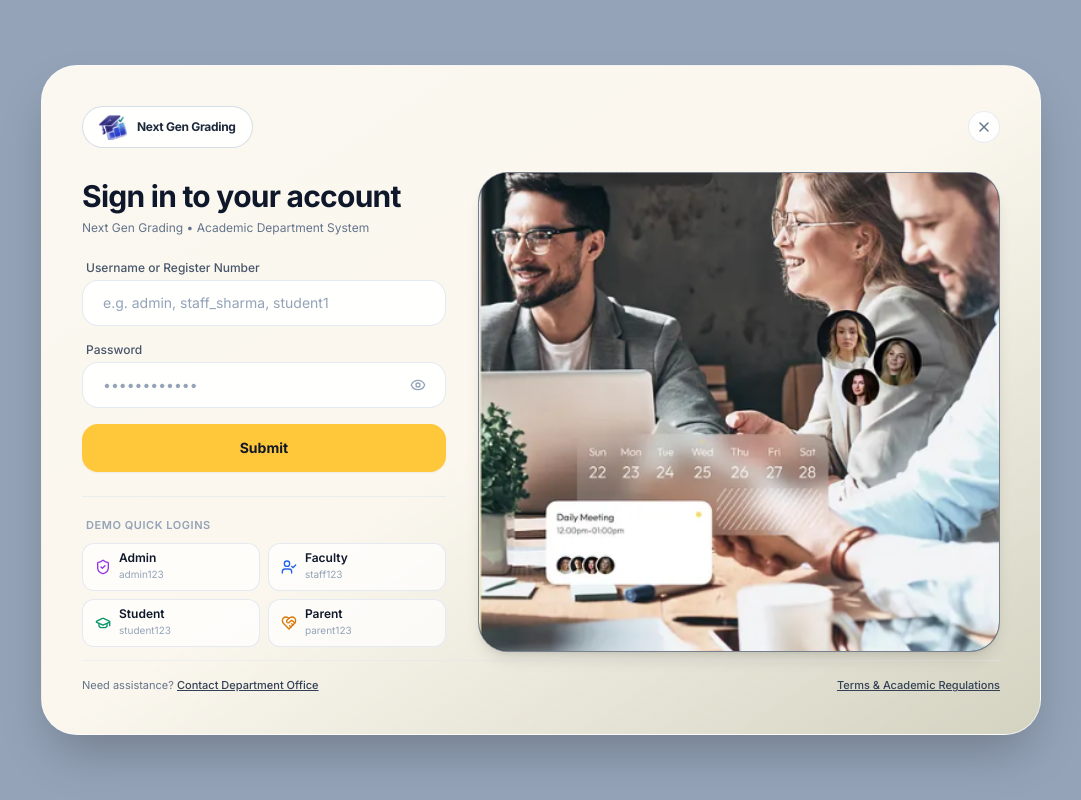
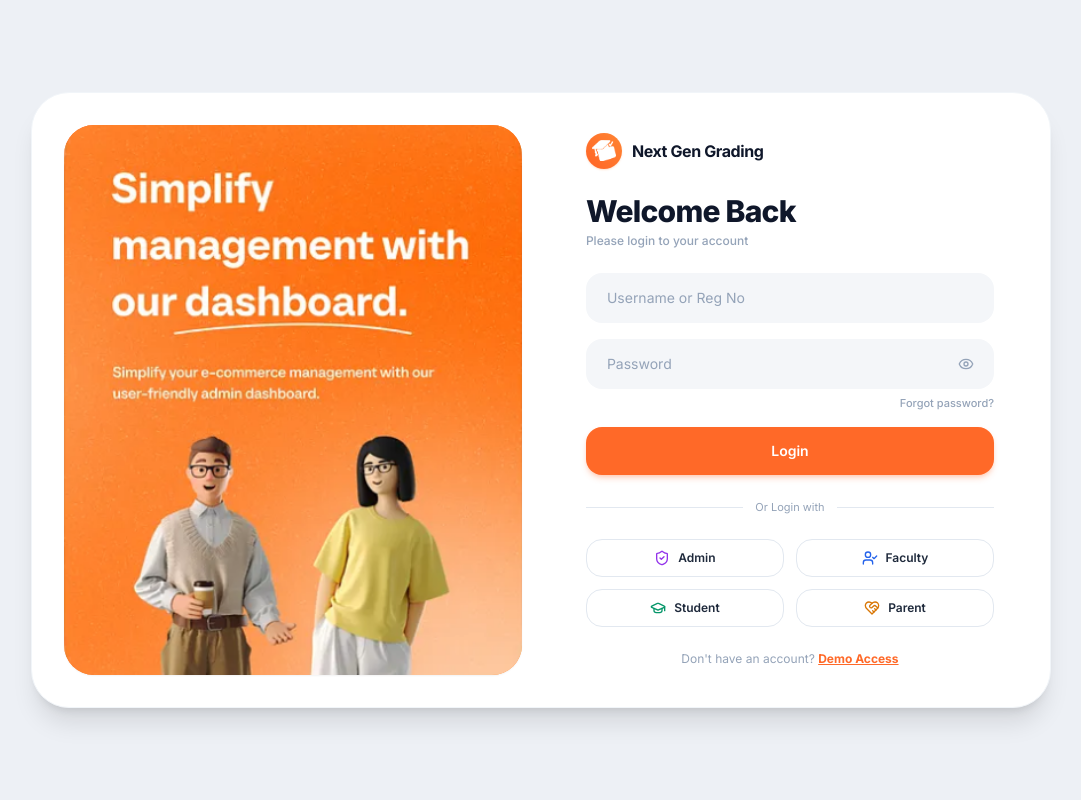
Before and after one commit to kmabhinav05/next-gen-grading, a React (Vite) app in the folder frontend/: page /login in a window 1280 px wide. Shown: the whole page, without its empty margins (99-1180 px from the left). Built offline with nearby package versions, Linux system fonts and the light colour scheme; the HTML template or start-up script is replaced by a standard one.

Commit message:
Replace login page design with vibrant orange split layout and 3D banner

```diff
--- a/frontend/src/pages/auth/Login.jsx
+++ b/frontend/src/pages/auth/Login.jsx
@@ -1,7 +1,7 @@
 import React, { useState } from 'react';
 import { useNavigate } from 'react-router-dom';
 import { useAuth } from '../../context/AuthContext';
-import { Eye, EyeOff, ShieldCheck, UserCheck, GraduationCap, HeartHandshake, X } from 'lucide-react';
+import { Eye, EyeOff, ShieldCheck, UserCheck, GraduationCap, HeartHandshake } from 'lucide-react';
 
 export const Login = () => {
   const [username, setUsername] = useState('');
@@ -38,7 +38,7 @@ export const Login = () => {
       const user = await login(username, password);
       redirectByRole(user.role);
     } catch (err) {
-      // Toast displayed by AuthContext
+      // Toast notification handled by AuthContext
     } finally {
       setSubmitting(false);
     }
@@ -58,63 +58,62 @@ export const Login = () => {
   };
 
   return (
-    <div className="min-h-screen bg-[#94a3b8] flex items-center justify-center p-4 sm:p-6 md:p-10 font-sans">
-      {/* Outer Card with rounded corners and warm glow */}
-      <div className="relative w-full max-w-[1000px] min-h-[580px] bg-gradient-to-br from-[#fbf8f1] via-[#fbf7ee] to-[#fef3c7]/60 rounded-[36px] shadow-2xl p-6 sm:p-8 md:p-10 flex flex-col justify-between border border-white/60">
+    <div className="min-h-screen bg-[#edf0f5] flex items-center justify-center p-4 sm:p-6 md:p-8 font-sans">
+      {/* Outer Card with 40px rounded corners and soft drop shadow */}
+      <div className="w-full max-w-[1020px] bg-white rounded-[38px] shadow-xl p-5 sm:p-7 md:p-8 border border-slate-100 flex flex-col lg:flex-row gap-8 lg:gap-10 items-center justify-between">
 
-        {/* Top bar with Brand Pill and Top Right Close button */}
-        <div className="flex items-center justify-between mb-4">
-          <div className="inline-flex items-center gap-2.5 px-4 py-1.5 rounded-full border border-slate-300/80 bg-white/90 backdrop-blur-sm shadow-2xs">
-            <img src="/logo.png" alt="Next Gen Grading" className="w-7 h-7 object-contain drop-shadow-2xs" />
-            <span className="text-xs font-bold text-slate-800 tracking-tight">Next Gen Grading</span>
+        {/* Left Orange Banner Panel (Matching reference) */}
+        <div className="w-full lg:w-[48%] h-[380px] sm:h-[460px] lg:h-[550px] rounded-[30px] overflow-hidden shadow-sm flex-shrink-0 relative bg-gradient-to-br from-[#ff6b2b] to-[#ff8f3d]">
+          <img
+            src="/login-banner.png"
+            alt="Next Gen Grading Platform"
+            className="w-full h-full object-cover object-center"
+          />
         </div>
 
-          <div className="w-8 h-8 rounded-full bg-white/90 border border-slate-200/80 flex items-center justify-center text-slate-500 shadow-2xs cursor-default">
-            <X className="w-4 h-4" />
+        {/* Right Form Column (Matching reference) */}
+        <div className="w-full lg:w-[50%] flex flex-col justify-center px-2 sm:px-6 py-2">
+
+          {/* Brand Logo Header */}
+          <div className="flex items-center gap-2.5 mb-6">
+            <div className="w-9 h-9 rounded-full bg-gradient-to-tr from-[#ff6426] to-[#ff8533] flex items-center justify-center p-1.5 shadow-sm shadow-orange-500/20">
+              <img src="/logo.png" alt="Next Gen Grading" className="w-full h-full object-contain filter brightness-0 invert" />
             </div>
+            <span className="text-base font-bold text-slate-900 tracking-tight">Next Gen Grading</span>
           </div>
 
-        {/* Main Grid: Form Left (45%) & Showcase Right (55%) */}
-        <div className="grid grid-cols-1 lg:grid-cols-12 gap-8 items-center flex-1 my-2">
-
-          {/* Left Form Column */}
-          <div className="lg:col-span-5 max-w-md w-full mx-auto flex flex-col justify-center">
-            <div className="text-left mb-6">
-              <h1 className="text-2xl sm:text-3xl font-bold text-slate-900 tracking-tight">
-                Sign in to your account
+          {/* Heading */}
+          <div className="mb-6">
+            <h1 className="text-2xl sm:text-3xl font-extrabold text-slate-900 tracking-tight">
+              Welcome Back
             </h1>
-              <p className="text-xs text-slate-500 mt-1.5">
-                Next Gen Grading • Academic Department System
+            <p className="text-xs text-slate-400 mt-1 font-medium">
+              Please login to your account
             </p>
           </div>
 
+          {/* Form */}
           <form onSubmit={handleSubmit} className="space-y-4">
             <div>
-                <label className="block text-xs font-medium text-slate-600 mb-1 pl-1">
-                  Username or Register Number
-                </label>
               <input
                 type="text"
                 required
                 value={username}
                 onChange={(e) => setUsername(e.target.value)}
-                  placeholder="e.g. admin, staff_sharma, student1"
-                  className="w-full px-5 py-3 text-sm bg-white/90 border border-slate-200/90 rounded-2xl focus:outline-none focus:ring-2 focus:ring-[#f59e0b]/40 focus:border-[#f59e0b] transition-all shadow-2xs placeholder:text-slate-400 text-slate-800"
+                placeholder="Username or Reg No"
+                className="w-full px-5 py-3.5 text-sm bg-[#f4f6f9] border border-transparent rounded-2xl focus:outline-none focus:ring-2 focus:ring-[#ff6928]/30 focus:border-[#ff6928] focus:bg-white transition-all placeholder:text-slate-400 text-slate-800"
               />
             </div>
 
             <div>
-                <label className="block text-xs font-medium text-slate-600 mb-1 pl-1">
-                  Password
-                </label>
               <div className="relative">
                 <input
                   type={showPassword ? 'text' : 'password'}
                   required
                   value={password}
                   onChange={(e) => setPassword(e.target.value)}
-                    placeholder="••••••••••••"
-                    className="w-full pl-5 pr-12 py-3 text-sm bg-white/90 border border-slate-200/90 rounded-2xl focus:outline-none focus:ring-2 focus:ring-[#f59e0b]/40 focus:border-[#f59e0b] transition-all shadow-2xs placeholder:text-slate-400 text-slate-800"
+                  placeholder="Password"
+                  className="w-full pl-5 pr-12 py-3.5 text-sm bg-[#f4f6f9] border border-transparent rounded-2xl focus:outline-none focus:ring-2 focus:ring-[#ff6928]/30 focus:border-[#ff6928] focus:bg-white transition-all placeholder:text-slate-400 text-slate-800"
                 />
                 <button
                   type="button"
@@ -124,94 +123,81 @@ export const Login = () => {
                   {showPassword ? <EyeOff className="w-4 h-4" /> : <Eye className="w-4 h-4" />}
                 </button>
               </div>
+              <div className="flex justify-end mt-1.5">
+                <span className="text-[11px] text-slate-400 hover:text-slate-600 cursor-pointer font-medium">
+                  Forgot password?
+                </span>
+              </div>
             </div>
 
-              {/* Submit Button */}
+            {/* Solid Orange Submit Button */}
             <button
               type="submit"
               disabled={submitting}
-                className="w-full py-3.5 px-6 bg-[#ffc83b] hover:bg-[#f5b82e] active:scale-[0.99] text-slate-900 font-bold rounded-2xl transition-all shadow-sm hover:shadow text-sm disabled:opacity-60 mt-2"
+              className="w-full py-3.5 px-6 bg-[#ff6928] hover:bg-[#f25916] active:scale-[0.99] text-white font-semibold rounded-2xl transition-all shadow-md shadow-[#ff6928]/25 text-sm disabled:opacity-60 mt-2"
             >
-                {submitting ? 'Authenticating...' : 'Submit'}
+              {submitting ? 'Authenticating...' : 'Login'}
             </button>
           </form>
 
-            {/* Quick Demo Role Selector Pills */}
-            <div className="mt-6 pt-5 border-t border-slate-200/60">
-              <p className="text-[11px] font-semibold text-slate-400 uppercase tracking-wider mb-2.5 pl-1">
-                Demo Quick Logins
-              </p>
-              <div className="grid grid-cols-2 gap-2 text-xs">
+          {/* Divider */}
+          <div className="relative my-6 text-center text-xs text-slate-400">
+            <div className="absolute inset-0 flex items-center">
+              <div className="w-full border-t border-slate-200"></div>
+            </div>
+            <span className="relative px-3 bg-white text-slate-400 text-[11px]">
+              Or Login with
+            </span>
+          </div>
+
+          {/* Quick Demo Login Pill Buttons */}
+          <div className="grid grid-cols-2 gap-3 text-xs mb-6">
             <button
               type="button"
               onClick={() => handleQuickLogin('admin', 'admin123')}
-                  className="px-3 py-2 rounded-xl border border-slate-200/90 bg-white/70 hover:bg-white hover:border-[#f59e0b]/50 text-slate-700 transition-all flex items-center gap-2 shadow-2xs"
+              className="py-2.5 px-3 rounded-2xl border border-slate-200 bg-white hover:border-[#ff6928]/50 hover:bg-orange-50/20 text-slate-700 transition-all flex items-center justify-center gap-2 shadow-2xs"
             >
               <ShieldCheck className="w-4 h-4 text-purple-600 flex-shrink-0" />
-                  <div className="text-left truncate">
-                    <div className="font-semibold text-slate-900 leading-none">Admin</div>
-                    <div className="text-[10px] text-slate-400 mt-0.5">admin123</div>
-                  </div>
+              <span className="font-semibold text-slate-800 text-xs">Admin</span>
             </button>
 
             <button
               type="button"
               onClick={() => handleQuickLogin('staff_sharma', 'staff123')}
-                  className="px-3 py-2 rounded-xl border border-slate-200/90 bg-white/70 hover:bg-white hover:border-[#f59e0b]/50 text-slate-700 transition-all flex items-center gap-2 shadow-2xs"
+              className="py-2.5 px-3 rounded-2xl border border-slate-200 bg-white hover:border-[#ff6928]/50 hover:bg-orange-50/20 text-slate-700 transition-all flex items-center justify-center gap-2 shadow-2xs"
             >
               <UserCheck className="w-4 h-4 text-blue-600 flex-shrink-0" />
-                  <div className="text-left truncate">
-                    <div className="font-semibold text-slate-900 leading-none">Faculty</div>
-                    <div className="text-[10px] text-slate-400 mt-0.5">staff123</div>
-                  </div>
+              <span className="font-semibold text-slate-800 text-xs">Faculty</span>
             </button>
 
             <button
               type="button"
               onClick={() => handleQuickLogin('student1', 'student123')}
-                  className="px-3 py-2 rounded-xl border border-slate-200/90 bg-white/70 hover:bg-white hover:border-[#f59e0b]/50 text-slate-700 transition-all flex items-center gap-2 shadow-2xs"
+              className="py-2.5 px-3 rounded-2xl border border-slate-200 bg-white hover:border-[#ff6928]/50 hover:bg-orange-50/20 text-slate-700 transition-all flex items-center justify-center gap-2 shadow-2xs"
             >
               <GraduationCap className="w-4 h-4 text-emerald-600 flex-shrink-0" />
-                  <div className="text-left truncate">
-                    <div className="font-semibold text-slate-900 leading-none">Student</div>
-                    <div className="text-[10px] text-slate-400 mt-0.5">student123</div>
-                  </div>
+              <span className="font-semibold text-slate-800 text-xs">Student</span>
             </button>
 
             <button
               type="button"
               onClick={() => handleQuickLogin('parent_patel', 'parent123')}
-                  className="px-3 py-2 rounded-xl border border-slate-200/90 bg-white/70 hover:bg-white hover:border-[#f59e0b]/50 text-slate-700 transition-all flex items-center gap-2 shadow-2xs"
+              className="py-2.5 px-3 rounded-2xl border border-slate-200 bg-white hover:border-[#ff6928]/50 hover:bg-orange-50/20 text-slate-700 transition-all flex items-center justify-center gap-2 shadow-2xs"
             >
               <HeartHandshake className="w-4 h-4 text-amber-600 flex-shrink-0" />
-                  <div className="text-left truncate">
-                    <div className="font-semibold text-slate-900 leading-none">Parent</div>
-                    <div className="text-[10px] text-slate-400 mt-0.5">parent123</div>
-                  </div>
+              <span className="font-semibold text-slate-800 text-xs">Parent</span>
             </button>
           </div>
-            </div>
-          </div>
 
-          {/* Right Showcase Column (Visual Card from image) */}
-          <div className="lg:col-span-7 hidden lg:block h-full">
-            <div className="relative w-full h-[480px] rounded-[30px] overflow-hidden shadow-lg border border-slate-200/50 bg-slate-900">
-              <img
-                src="/login-showcase.png"
-                alt="Academic Collaboration Showcase"
-                className="w-full h-full object-cover object-center"
-              />
-            </div>
-          </div>
-        </div>
-
-        {/* Footer row */}
-        <div className="flex items-center justify-between pt-4 border-t border-slate-200/50 text-[11px] text-slate-500">
-          <div>
-            Need assistance? <span className="underline cursor-pointer font-medium text-slate-700">Contact Department Office</span>
-          </div>
-          <div>
-            <span className="underline cursor-pointer font-medium text-slate-700">Terms & Academic Regulations</span>
+          {/* Footer Signup / Help */}
+          <div className="text-center text-xs text-slate-400">
+            Don't have an account?{' '}
+            <span
+              onClick={() => handleQuickLogin('student1', 'student123')}
+              className="text-[#ff6928] font-bold cursor-pointer underline hover:text-[#e05315]"
+            >
+              Demo Access
+            </span>
           </div>
         </div>
       </div>
```
Also changed, not shown: frontend/public/login-banner.png (added). Lines whose indentation alone changed are shown as unchanged.
